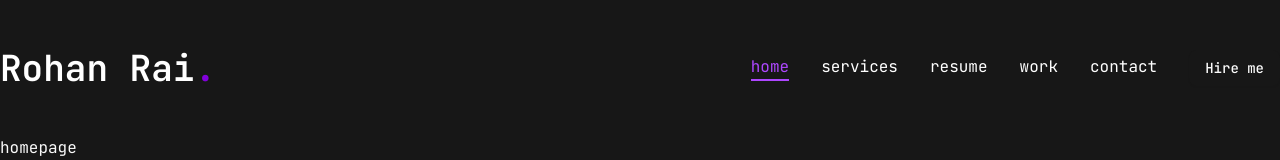
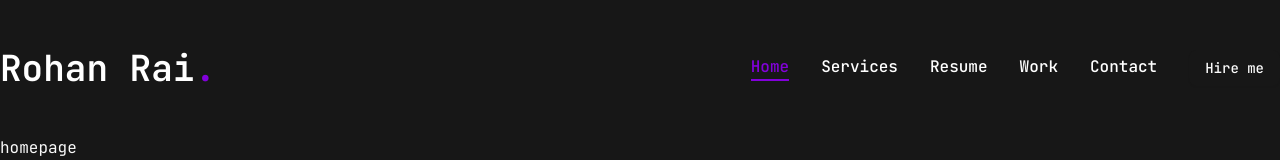
Before and after one commit to rohxn-rai/rohan-rai-portfolio, a Next.js app: page / in a window 1280 px wide. Shown: the top 160 px of the page. Built offline with nearby package versions, Linux system fonts and the light colour scheme.

Commit message:
modified Nav - captialized the nav - added hover motion

```diff
--- a/components/Nav.jsx
+++ b/components/Nav.jsx
@@ -23,8 +23,8 @@ const Nav = () => {
             key={index}
             className={`${
               link.path === pathname &&
-              "text-purple-500 border-b-2 border-purple-500"
-            }`}
+              "text-purple-700 border-b-2 border-purple-700"
+            } capitalize font-medium hover:text-purple-500 transition-all`}
           >
             {link.name}
           </Link>
```
